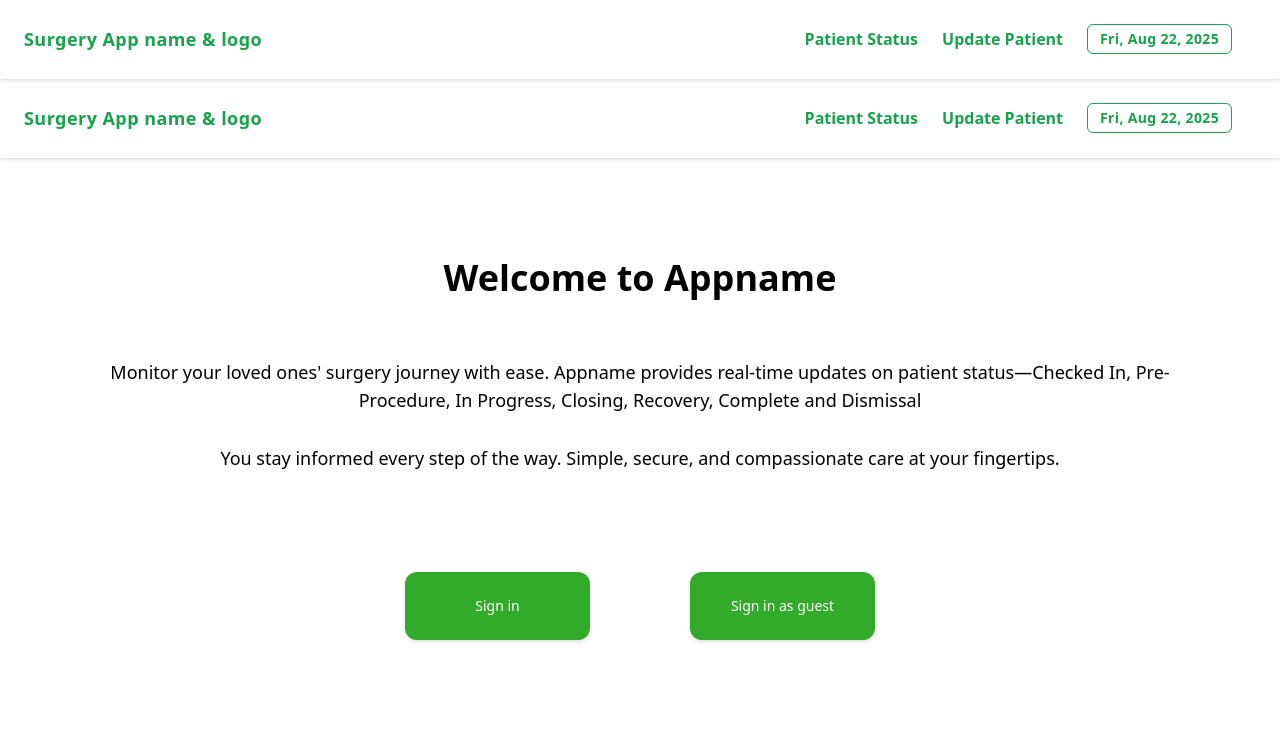
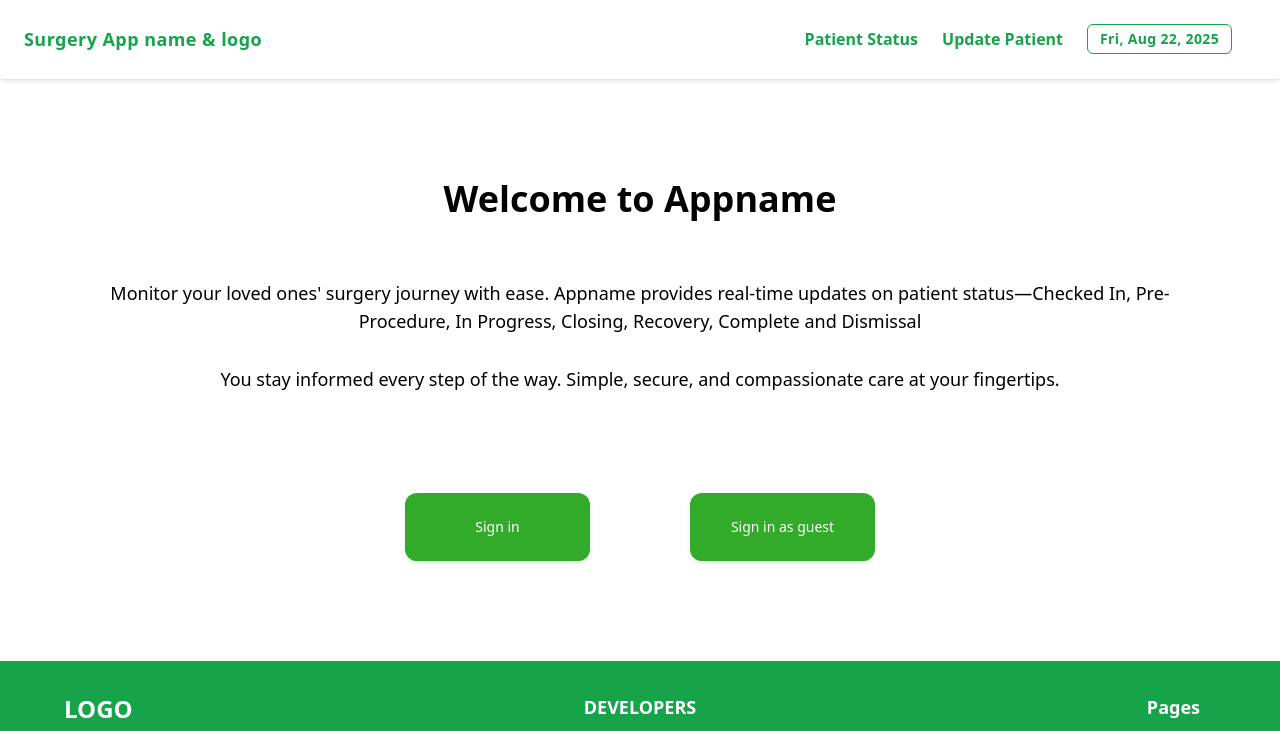
Before and after one commit to rachel-labri-tipton/mediphase-surgery-status-app, a React (Vite) app in the folder v56-team22-surgery-status-board/: page / in a window 1280 px wide. Shown: the top 731 px of the page. Built offline with nearby package versions, Linux system fonts and the light colour scheme.

Commit message:
remove mainlayout component from App.tsx file

```diff
--- a/v56-team22-surgery-status-board/src/App.tsx
+++ b/v56-team22-surgery-status-board/src/App.tsx
@@ -1,11 +1,8 @@
-import MainLayout from './layout/MainLayout';
 import  Home  from './screens/Home';
 
 function App() {
   return (
-      <MainLayout>
         <Home/>
-      </MainLayout>
   );
 }
 
```
